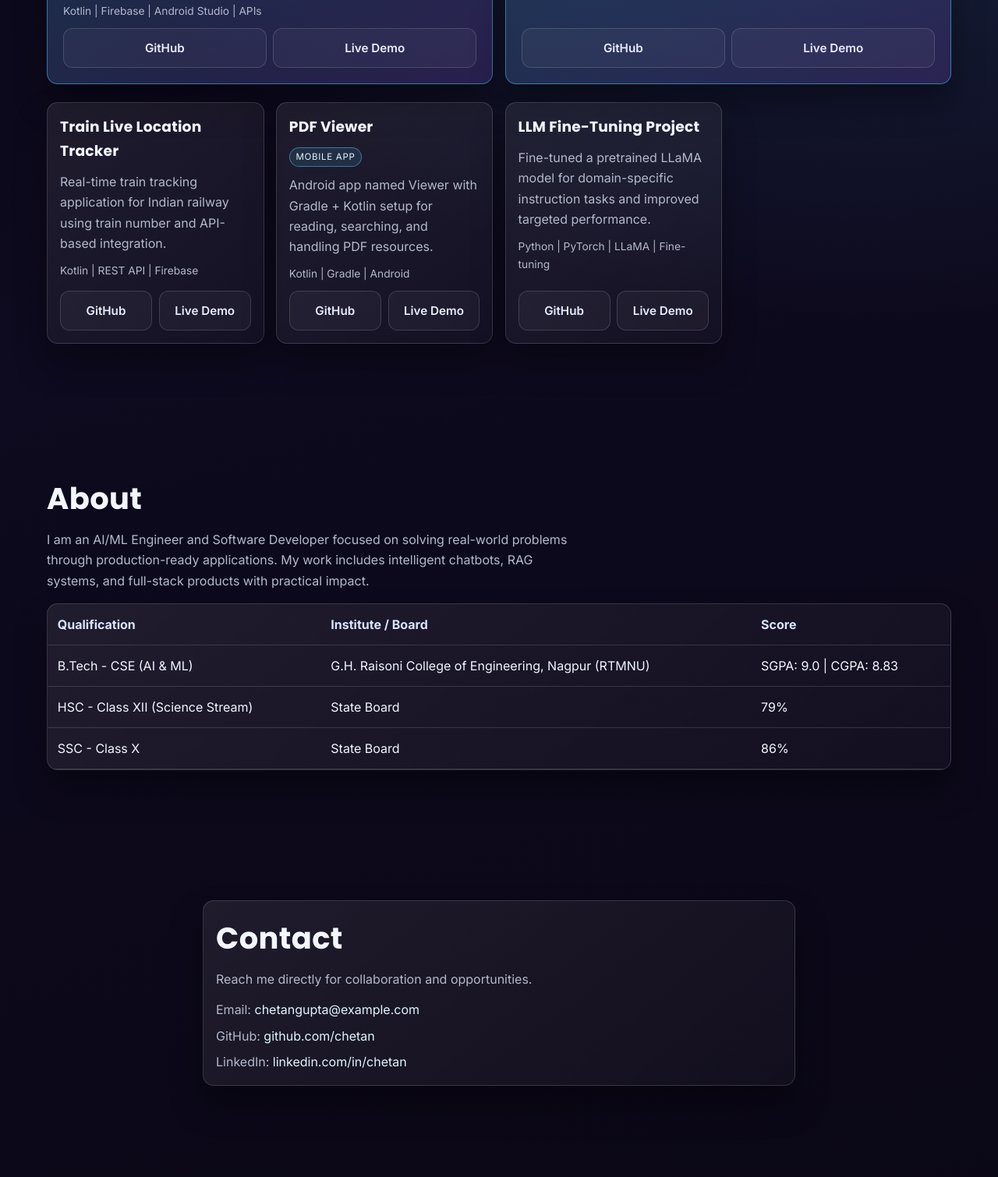
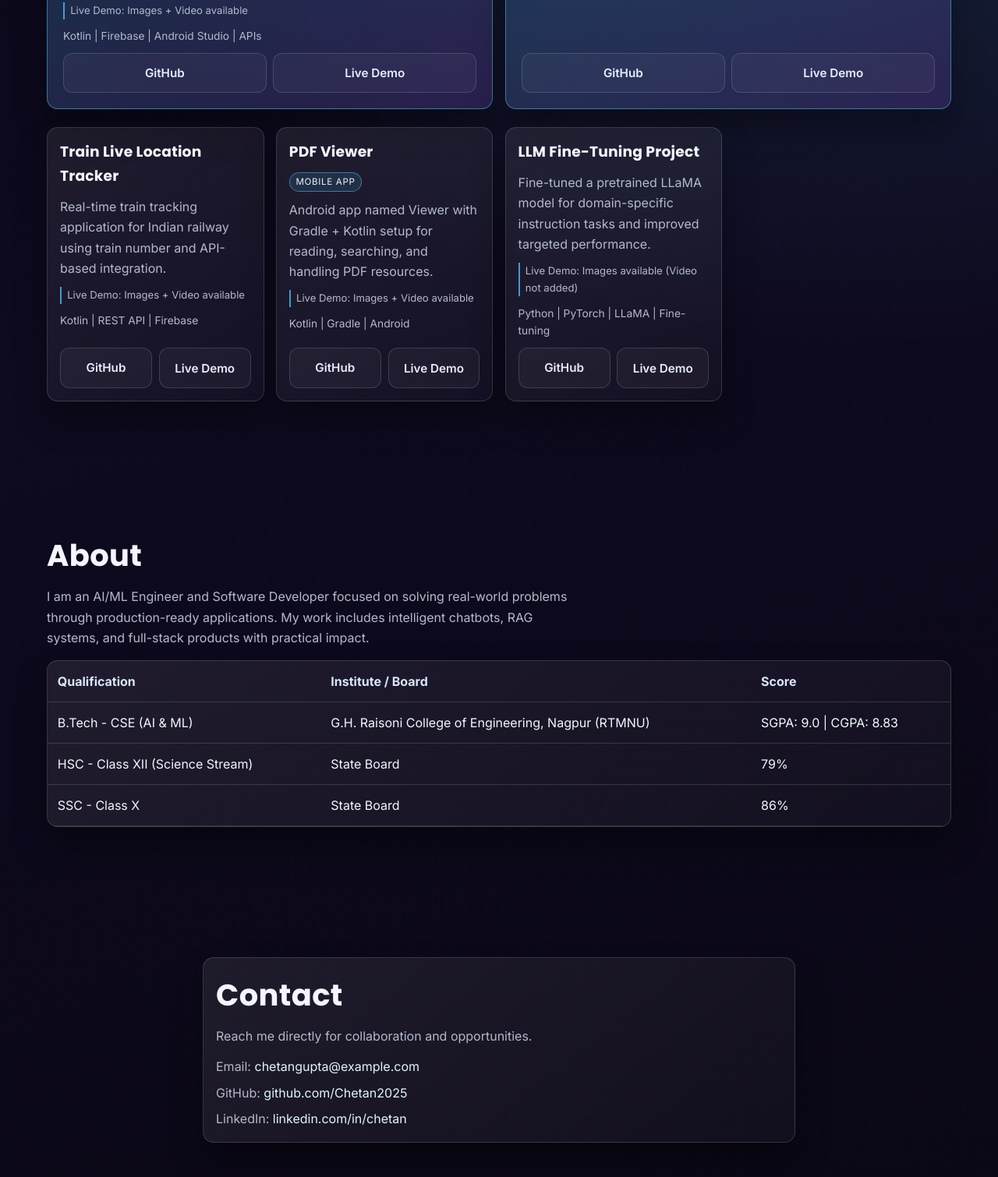
Before and after one commit to Chetan2025/Protfolio, a plain HTML site: page index.html in a window 1280 px wide. Shown: the part 1530-3040 px from the top of the page at 78% size. Drawn offline with Linux system fonts and the light colour scheme.

Commit message:
Update project GitHub links, media notes, and feedback mail flow

```diff
--- a/index.html
+++ b/index.html
@@ -150,9 +150,10 @@
                 Android application for GHRCEN students to access structured academic resources. Running in production and
                 actively used in campus.
               </p>
+              <p class="media-note">Live Demo: Images + Video available</p>
               <p class="stack">Kotlin | Firebase | Android Studio | APIs</p>
               <div class="project-actions">
-                <a href="https://github.com/" target="_blank" rel="noreferrer" class="btn btn-link">GitHub</a>
+                <a href="https://github.com/Chetan2025/GHRCE-NoteLab.git" target="_blank" rel="noreferrer" class="btn btn-link">GitHub</a>
                 <button
                   class="btn btn-demo"
                   data-preview-type="image"
@@ -171,9 +172,10 @@
               <p>
                 AI chatbot that answers questions from uploaded files using RAG pipeline and language model generation.
               </p>
+              <p class="media-note">Live Demo: Images + Video available</p>
               <p class="stack">Python | RAG | NLP | LLM APIs</p>
               <div class="project-actions">
-                <a href="https://github.com/" target="_blank" rel="noreferrer" class="btn btn-link">GitHub</a>
+                <a href="https://github.com/Chetan2025/Create-your-own-Chatbot.git" target="_blank" rel="noreferrer" class="btn btn-link">GitHub</a>
                 <button
                   class="btn btn-demo"
                   data-preview-type="image"
@@ -193,9 +195,10 @@
               <p>
                 Real-time train tracking application for Indian railway using train number and API-based integration.
               </p>
+              <p class="media-note">Live Demo: Images + Video available</p>
               <p class="stack">Kotlin | REST API | Firebase</p>
               <div class="project-actions">
-                <a href="https://github.com/" target="_blank" rel="noreferrer" class="btn btn-link">GitHub</a>
+                <a href="https://github.com/Chetan2025/Train-Tracking-Project.git" target="_blank" rel="noreferrer" class="btn btn-link">GitHub</a>
                 <button
                   class="btn btn-demo"
                   data-preview-type="video"
@@ -213,9 +216,10 @@
               <p>
                 Android app named Viewer with Gradle + Kotlin setup for reading, searching, and handling PDF resources.
               </p>
+              <p class="media-note">Live Demo: Images + Video available</p>
               <p class="stack">Kotlin | Gradle | Android</p>
               <div class="project-actions">
-                <a href="https://github.com/" target="_blank" rel="noreferrer" class="btn btn-link">GitHub</a>
+                <a href="https://github.com/Chetan2025/PDF-viewer-and-search-Readoc-Search-.git" target="_blank" rel="noreferrer" class="btn btn-link">GitHub</a>
                 <button
                   class="btn btn-demo"
                   data-preview-type="image"
@@ -233,9 +237,10 @@
               <p>
                 Fine-tuned a pretrained LLaMA model for domain-specific instruction tasks and improved targeted performance.
               </p>
+              <p class="media-note">Live Demo: Images available (Video not added)</p>
               <p class="stack">Python | PyTorch | LLaMA | Fine-tuning</p>
               <div class="project-actions">
-                <a href="https://github.com/" target="_blank" rel="noreferrer" class="btn btn-link">GitHub</a>
+                <a href="https://github.com/Chetan2025/Fine-tune-model.git" target="_blank" rel="noreferrer" class="btn btn-link">GitHub</a>
                 <button
                   class="btn btn-demo"
                   data-preview-type="video"
@@ -297,7 +302,7 @@
             <p class="section-text">Reach me directly for collaboration and opportunities.</p>
             <ul class="contact-links">
               <li>Email: <a href="mailto:chetangupta@example.com">chetangupta@example.com</a></li>
-              <li>GitHub: <a href="https://github.com/" target="_blank" rel="noreferrer">github.com/chetan</a></li>
+              <li>GitHub: <a href="https://github.com/Chetan2025" target="_blank" rel="noreferrer">github.com/Chetan2025</a></li>
               <li>LinkedIn: <a href="https://linkedin.com/" target="_blank" rel="noreferrer">linkedin.com/in/chetan</a></li>
             </ul>
           </article>
--- a/script.js
+++ b/script.js
@@ -10,6 +10,7 @@ const progressBar = document.getElementById('scrollProgress');
 const feedbackForm = document.getElementById('feedbackForm');
 const feedbackStatus = document.getElementById('feedbackStatus');
 const glows = document.querySelectorAll('.glow');
+const feedbackRecipientEmail = 'chetangupta@example.com';
 
 const modal = document.getElementById('projectModal');
 const modalClose = document.getElementById('modalClose');
@@ -422,8 +423,13 @@ if (feedbackForm && feedbackStatus) {
       return;
     }
 
-    feedbackStatus.textContent = `Thanks ${name}, feedback submitted.`;
+    const subject = encodeURIComponent(`Portfolio Feedback from ${name}`);
+    const body = encodeURIComponent(`Name: ${name}\n\nFeedback:\n${message}`);
+    const mailtoUrl = `mailto:${feedbackRecipientEmail}?subject=${subject}&body=${body}`;
+
+    feedbackStatus.textContent = `Thanks ${name}. Opening your email app to send feedback.`;
     feedbackStatus.style.color = '#9af5bf';
+    window.location.href = mailtoUrl;
     feedbackForm.reset();
   });
 }
--- a/style.css
+++ b/style.css
@@ -534,6 +534,13 @@ h2 {
   font-size: 0.86rem;
 }
 
+.media-note {
+  font-size: 0.82rem;
+  color: #dff6ff;
+  border-left: 2px solid rgba(76, 201, 255, 0.75);
+  padding-left: 0.45rem;
+}
+
 .project-mobile-tag {
   width: fit-content;
   font-size: 0.72rem;
```
